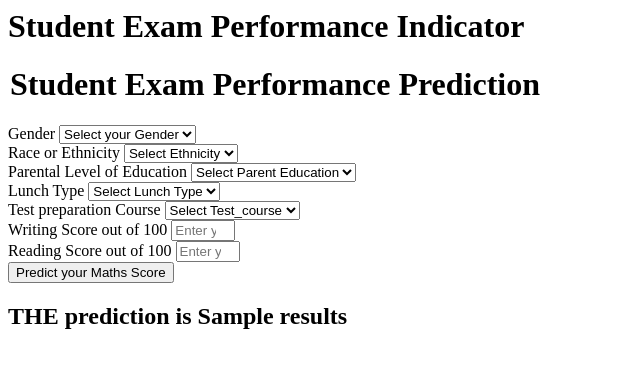
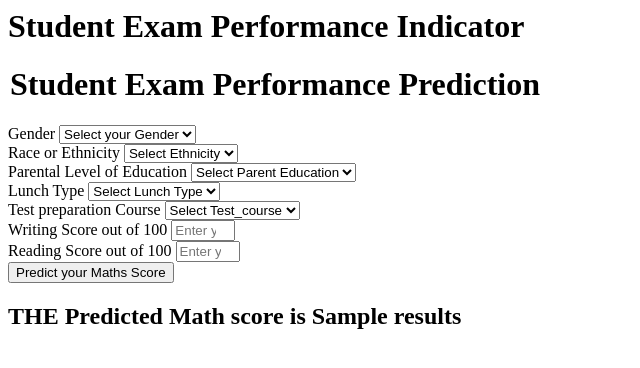
Before and after one commit to Amruthglr/MLProject, a Flask app: template templates/home.html in a window 1280 px wide. Shown: the top 368 px of the page, without its empty margins (0-640 px from the left). Run offline with Flask 3, Linux system fonts and the light colour scheme; the template is opened without the code that fills it: most values are stand-ins (such as "Sample title", 1, 10 or a date in 2020).

Commit message:
Updated home.html

```diff
--- a/templates/home.html
+++ b/templates/home.html
@@ -105,7 +105,7 @@
         </div>
     </form>
     <h2>
-       THE  prediction is {{results}}
+       THE  Predicted Math score is {{results}}
     </h2>
    <body>
 </html>
```
